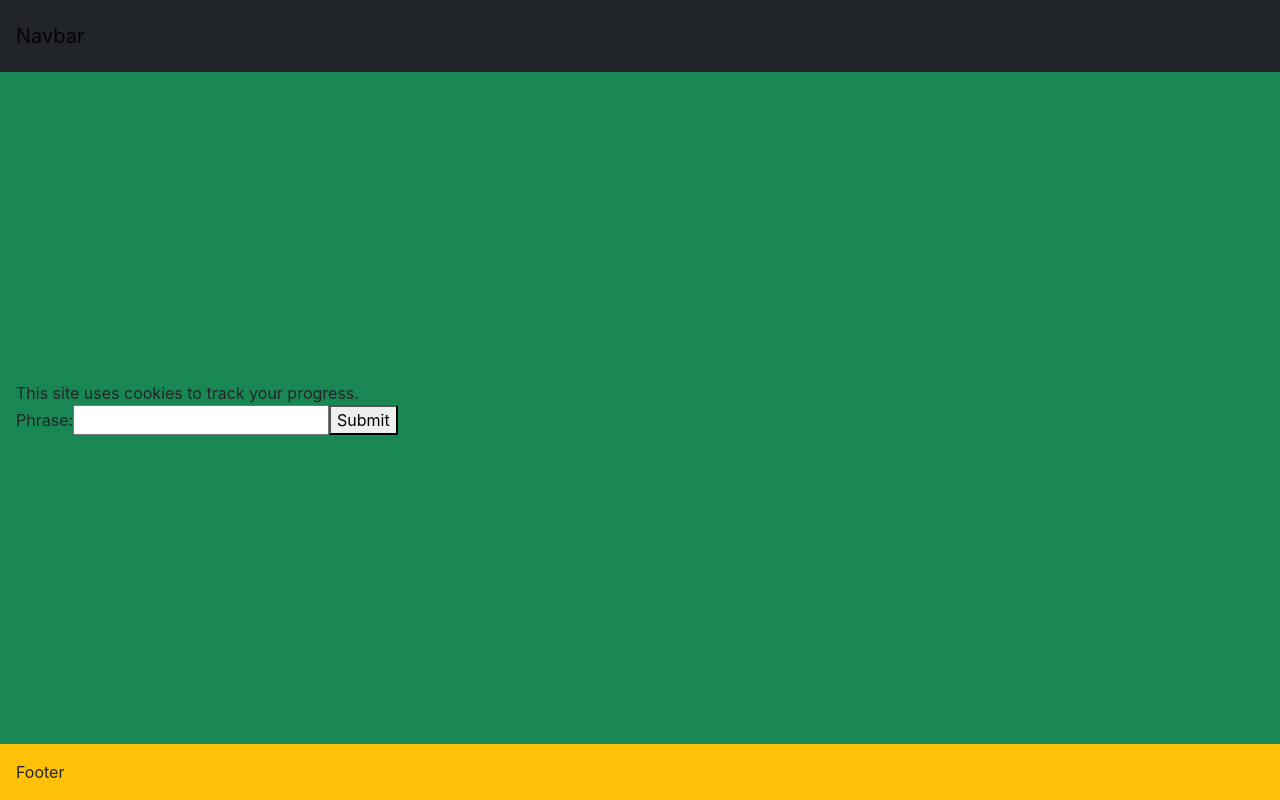
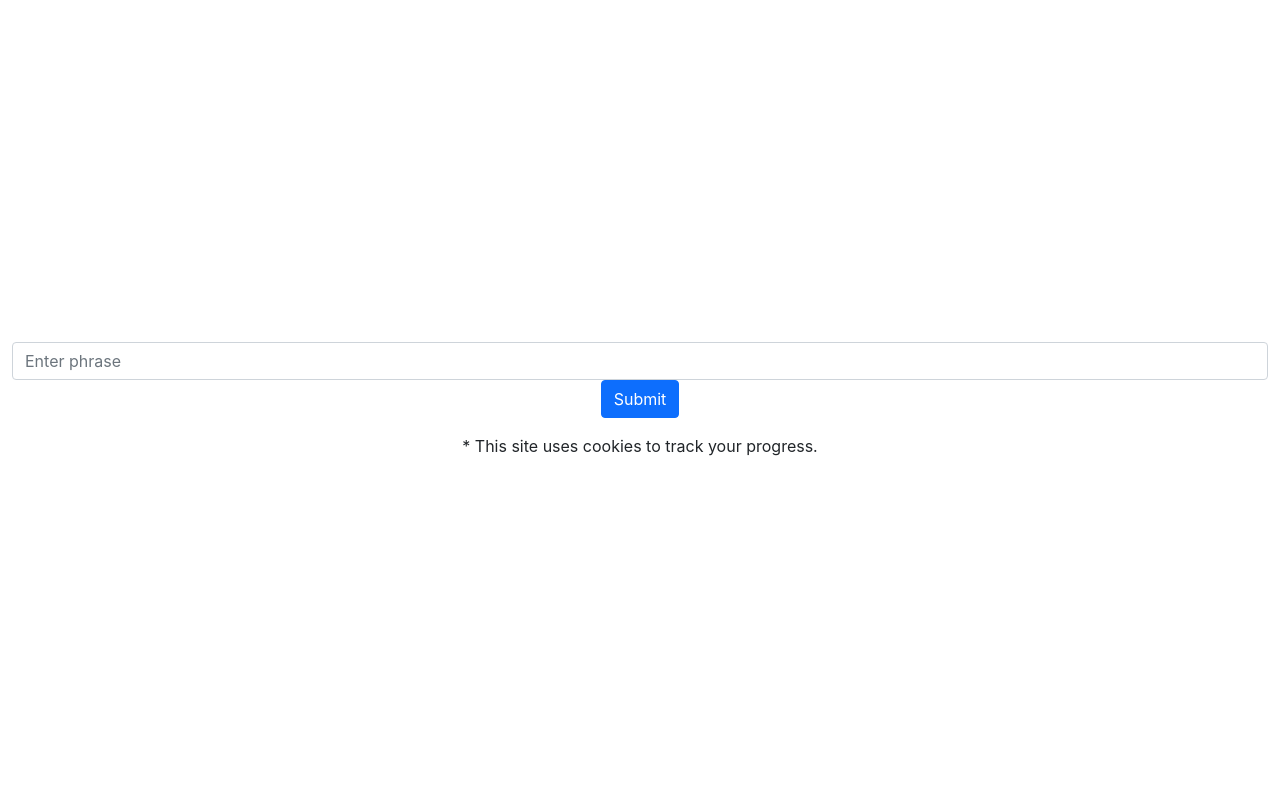
Before and after one commit to Yu9Psx2/dream-app, a React (Create React App) app: page / in a window 1280 px wide. Built offline with nearby package versions, Linux system fonts and the light colour scheme.

Commit message:
Changes to front end to center content

```diff
--- a/src/App.js
+++ b/src/App.js
@@ -2,20 +2,21 @@ import React, { useState, useEffect } from 'react';
 import { invokeLambdaFunction } from './lambdaFunctions';
 import { useCookies } from 'react-cookie';
 import { v4 as uuidv4 } from 'uuid';
-import mj from './mj.gif'
+import mj from './mj.gif';
 import Container from 'react-bootstrap/Container';
 import Row from 'react-bootstrap/Row';
 import Col from 'react-bootstrap/Col';
 import Stack from 'react-bootstrap/Stack';
 import Navbar from 'react-bootstrap/Navbar';
-import './App.css'
+import Form from 'react-bootstrap/Form';
+import Button from 'react-bootstrap/Button';
+import './App.css';
 
 function App() {
   const [imageUrl, setImageUrl] = useState('');
-  const [isLoading, setIsLoading] = useState(false)
+  const [isLoading, setIsLoading] = useState(false);
   const [cookies, setCookie] = useCookies(['id']);
   const oneDay = 60 * 60 * 24; // 1 day in seconds
-
 
   useEffect(() => {
     // Check if the cookie exists
@@ -30,10 +31,9 @@ function App() {
     }
   }, [cookies, setCookie]);
 
-
   const handleFormSubmit = async (event) => {
     event.preventDefault();
-    setIsLoading(true)
+    setIsLoading(true);
     const passed_phrase = event.target.phrase.value;
     // const image = await getImageFromApi(phrase); // Your API implementation
     const payload = { phrase: passed_phrase };
@@ -42,41 +42,37 @@ function App() {
     const payloadObject = JSON.parse(lambdaResponse['Payload']);
     const returned_image = payloadObject['url'];
     setImageUrl(returned_image);
-    setIsLoading(false)
+    setIsLoading(false);
   };
 
   return (
     <>
-      <Stack className="vw-100 vh-100">
-        <Navbar bg="dark p-3">
-          <Navbar.Brand>Navbar</Navbar.Brand>
-        </Navbar>
-        <Stack className="flex-grow-1 d-flex justify-content-center bg-success p-3">
-          {isLoading ? (<>
-            <div>LOADING PLEASE WAIT
-            </div>
-            <div><img src={mj} alt="MJ" style={{ width: 250, height: 250 }} /></div>
-          </>) : imageUrl ? (
-            <div>
-              <img src={imageUrl} alt="searched" style={{ width: 250, height: 250 }} />
-            </div>
-          ) : null}
+      <Container fluid className="min-vh-100 d-flex justify-content-center align-items-center">
+        <Stack gap={3} className="text-center d-flex justify-content-center">
+          {isLoading ? (
+            <>
+              <div className="text-center mx-auto"><img src={mj} alt="MJ" style={{ width: 250, height: 250 }} /></div>
+              <div>Loading, please wait...</div>
+            </>
+          ) : (
+            <>
+              {imageUrl && (
+                <div className="mx-auto"><img src={imageUrl} alt="searched" style={{ width: 250, height: 250 }} /></div>
+              )}
+            </>
+          )}
+          <Form onSubmit={handleFormSubmit}>
+            <Form.Group controlId="formBasicEmail">
+              <Form.Control type="text" name="phrase" placeholder="Enter phrase" />
+            </Form.Group>
+            <Button variant="primary" type="submit">
+              Submit
+            </Button>
+          </Form>
+          <div>* This site uses cookies to track your progress.</div>
+        </Stack>
+      </Container>
 
-          <div>This site uses cookies to track your progress.</div>
-          <div>
-            <form onSubmit={handleFormSubmit}>
-              <label>
-                Phrase:
-                <input type="text" name="phrase" size="20" />
-              </label>
-              <button type="submit">Submit</button>
-            </form>
-          </div>
-        </Stack>
-        <div id="footer" className="bg-warning p-3">
-          Footer
-        </div>
-      </Stack>
     </>
   );
 }
```
